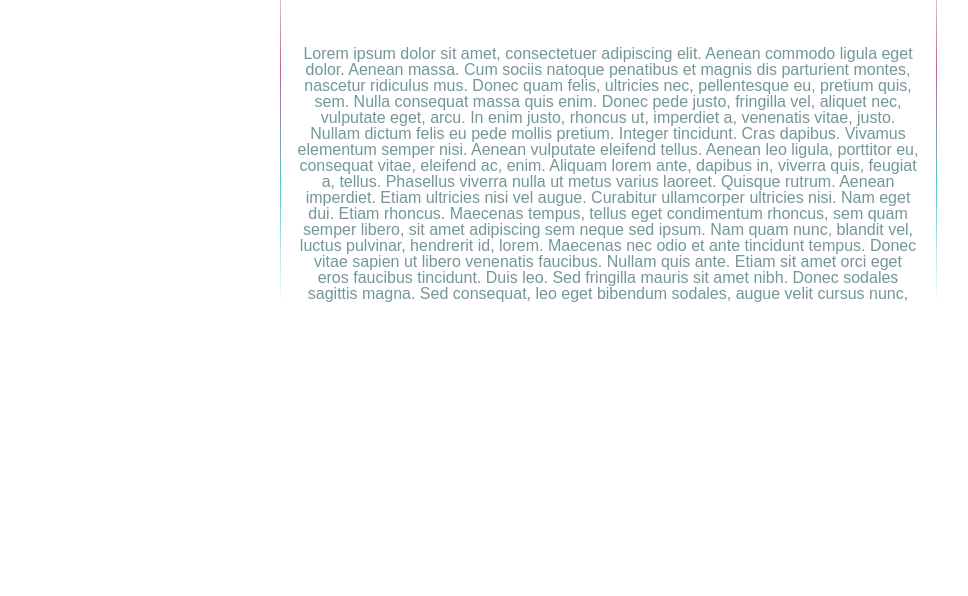
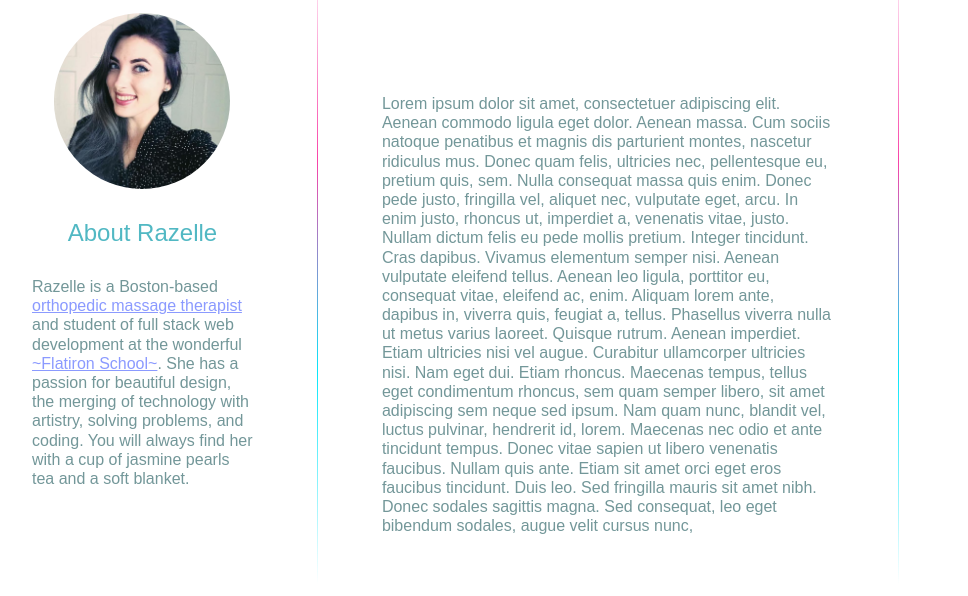
Before and after one commit to avelineamour/flatironblog, a plain HTML site: page index.html in a window 1280 px wide. Shown: the part 204-800 px from the top of the page, without its empty margins (32-1000 px from the left). Drawn offline with Linux system fonts and the light colour scheme; a web font is replaced by a local one.

Commit message:
About Me

```diff
--- a/index.html
+++ b/index.html
@@ -19,11 +19,14 @@
   </head>
   <body>
     <header>
-      <img src="./resources/images/Learn.co.jpeg"/>
+      <img src="./resources/images/Learn.co.jpeg" alt="Learn.co Logo"/>
     </header>
     <hr/>
     <div class="main">
       <div class="leftsidebar">
+        <img src="./resources/images/me.jpg" alt="Picture of Razelle"/>
+        <h2 class="aboutraz">About Razelle</h2>
+        <p class="aboutrazp">Razelle is a Boston-based <a href="www.satyaorthopedic.com">orthopedic massage therapist</a> and student of full stack web development at the wonderful <a href="https://flatironschool.com/online-campus/">~Flatiron School~</a>. She has a passion for beautiful design, the merging of technology with artistry, solving problems, and coding. You will always find her with a cup of jasmine pearls tea and a soft blanket. </p>
       </div>
       <div class="center">
         <h1>Flatiron Blog</h1>
--- a/resources/css/style.css
+++ b/resources/css/style.css
@@ -4,6 +4,46 @@ html {
   color: #739799;
   font-family: "Europa-regular", sans-serif;
 }
+
+h1 {
+  font-size: 2rem;
+  margin-bottom: 4rem;
+  color: #51b8c3;
+  text-align: center;
+}
+
+h2 {
+  color: #51b8c3;
+  font-size: 1.5rem;
+  text-align: center;
+}
+
+p {
+  line-height: 1.2;
+  padding: 3rem;
+}
+
+a {
+  color: #8b9aff;
+}
+
+a:visited {
+  color: #8b9aff;
+}
+
+a:hover {
+  color: #f943a8;
+}
+
+
+.aboutraz {
+  margin-top: 2rem;
+}
+
+.aboutrazp {
+  padding: 2rem 4rem;
+}
+
 
 header {
   width: 100%;
@@ -30,12 +70,22 @@ hr {
 }
 
 .leftsidebar {
-  width: 25%;
+  width: 28%;
+  overflow: hidden;
+  display: flex;
+  flex-direction: column;
+  align-items: center;
   /*border: 1px solid #995b5b;*/
 }
 
+.leftsidebar img {
+  width: 11rem;
+  border-radius: 50%;
+  margin-top: 4rem;
+}
+
 .center {
-  width: 50%;
+  width: 44%;
   border-width: 1px;
    border-style: solid;
    -webkit-border-image:
@@ -48,18 +98,11 @@ hr {
      -o-linear-gradient(rgba(0, 0, 0, 0), #f943a8, #08e6fa, rgba(0, 0, 0, 0)) 1 100%;
    border-image:
      linear-gradient(to bottom, rgba(0, 0, 0, 0), #f943a8, #08e6fa, rgba(0, 0, 0, 0)) 1 100%;
-  text-align: center;
   padding-left: 1rem;
   padding-right: 1rem;
 }
 
-h1 {
-  font-size: 2rem;
-  margin-bottom: 4rem;
-  color: #51b8c3;
-}
-
 .rightsidebar {
-  width: 25%;
+  width: 28%;
   /*border: 1px solid #995b5b;*/
 }
```
Also changed, not shown: resources/images/me.jpg (added), 2 other files.
